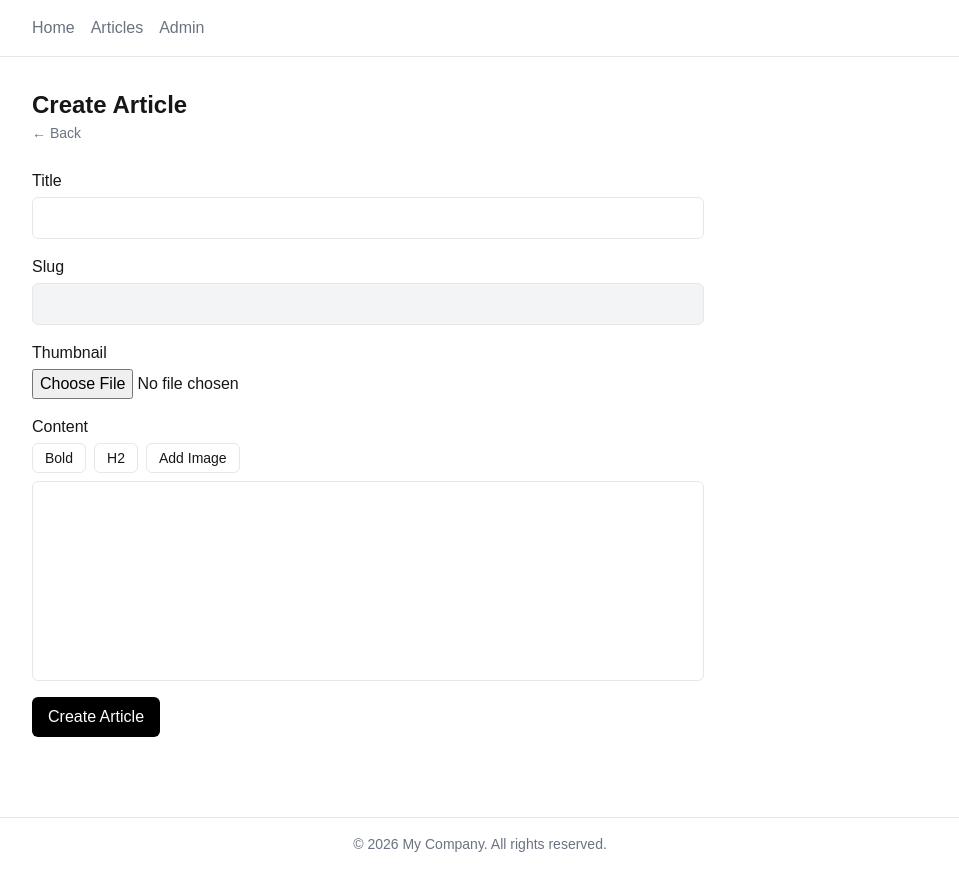
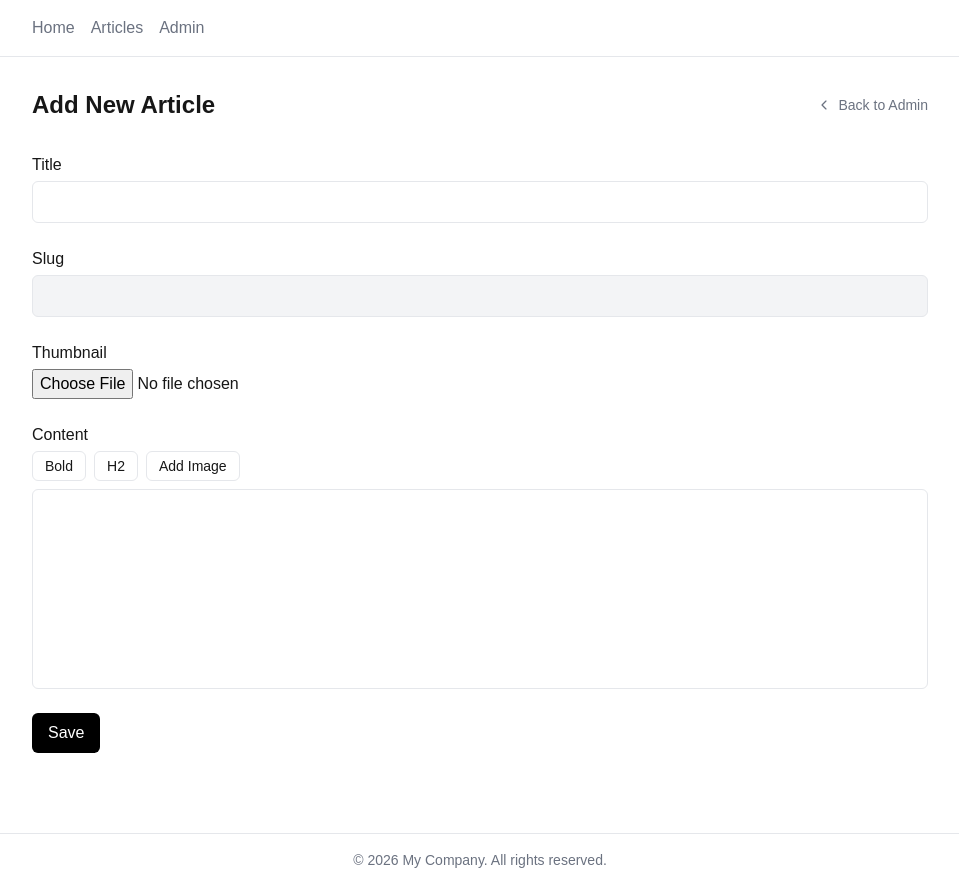
Before and after one commit to Rizkydba/simple-blog-app, a Next.js app: page /admin/articles/new in a window 1280 px wide. Shown: the whole page, without its empty margins (160-1119 px from the left). Built offline with nearby package versions, Linux system fonts and the light colour scheme.

Commit message:
style: update styling and add icons to button

```diff
--- a/package.json
+++ b/package.json
@@ -14,7 +14,8 @@
     "@tiptap/starter-kit": "^3.22.5",
     "next": "16.2.4",
     "react": "19.2.4",
-    "react-dom": "19.2.4"
+    "react-dom": "19.2.4",
+    "react-icons": "^5.6.0"
   },
   "devDependencies": {
     "@tailwindcss/postcss": "^4",
--- a/src/app/admin/articles/[id]/page.tsx
+++ b/src/app/admin/articles/[id]/page.tsx
@@ -4,6 +4,7 @@ import { useEffect, useState } from "react";
 import { useParams, useRouter } from "next/navigation";
 import ArticleForm from "@/components/articles/ArticleForm";
 import Link from "next/link";
+import { IoIosArrowBack } from "react-icons/io";
 
 import { Article } from "@/types/article";
 import {
@@ -61,12 +62,14 @@ export default function EditArticlePage() {
   }
 
   return (
-    <div className="max-w-2xl space-y-6 pt-8 pb-20">
-      <h1 className="text-2xl font-bold">Edit Article</h1>
-      <Link
-        href="/admin/articles" className="text-sm text-gray-500 hover:underline">
-        ← Back
-      </Link>
+    <div className="flex flex-col gap-8 pt-8 pb-20 px-4 md:px-8 lg:px-[0px]">
+      <div className="flex flex-row flex-nowrap justify-between">
+            <h1 className="text-2xl font-bold">Update Article</h1>
+            <Link
+                href="/admin/articles" className="inline-flex fler-row gap-2 items-center text-sm text-gray-500 hover:underline">
+                <IoIosArrowBack /> Back to Admin
+            </Link>
+        </div>
 
       <ArticleForm
         title={title}
@@ -80,7 +83,7 @@ export default function EditArticlePage() {
 
         onSubmit={handleSubmit}
 
-        submitLabel="Update Article"
+        submitLabel="Update"
       />
     </div>
   );
--- a/src/app/admin/articles/new/page.tsx
+++ b/src/app/admin/articles/new/page.tsx
@@ -6,6 +6,7 @@ import { createArticle } from "@/services/article.service";
 import { generateSlug } from "@/lib/utils";
 import ArticleForm from "@/components/articles/ArticleForm";
 import Link from "next/link";
+import { IoIosArrowBack } from "react-icons/io";
 
 export default function CreateArticlePage() {
   const router = useRouter();
@@ -33,12 +34,14 @@ export default function CreateArticlePage() {
   };
 
   return (
-    <div className="max-w-2xl space-y-6 pt-8 pb-20">
-      <h1 className="text-2xl font-bold">Create Article</h1>
-      <Link
-        href="/admin/articles" className="text-sm text-gray-500 hover:underline">
-        ← Back
-      </Link>
+    <div className="flex flex-col gap-8 pt-8 pb-20 px-4 md:px-8 lg:px-[0px]">
+        <div className="flex flex-row flex-nowrap justify-between">
+            <h1 className="text-2xl font-bold">Add New Article</h1>
+            <Link
+                href="/admin/articles" className="inline-flex fler-row gap-2 items-center text-sm text-gray-500 hover:underline">
+                <IoIosArrowBack /> Back to Admin
+            </Link>
+        </div>
 
       <ArticleForm
             title={title}
@@ -52,7 +55,7 @@ export default function CreateArticlePage() {
 
             onSubmit={handleSubmit}
 
-            submitLabel="Create Article"
+            submitLabel="Save"
         />
     </div>
   );
--- a/src/app/admin/articles/page.tsx
+++ b/src/app/admin/articles/page.tsx
@@ -4,6 +4,8 @@ import { useEffect, useState } from "react";
 import { getArticles, deleteArticle } from "@/services/article.service";
 import { Article } from "@/types/article";
 import Link from "next/link";
+import { BsTrash3 } from "react-icons/bs";
+import { FaCirclePlus } from "react-icons/fa6";
 
 export default function AdminArticlesPage() {
   const [articles, setArticles] = useState<Article[]>([]);
@@ -64,9 +66,9 @@ export default function AdminArticlesPage() {
 
         <Link
           href="/admin/articles/new"
-          className="bg-black text-white px-4 py-2 rounded-md text-sm hover:opacity-90 transition"
+          className="flex flex-row gap-2 items-center bg-black text-white px-4 py-2 rounded-md text-sm hover:opacity-90 transition"
         >
-          Add New
+          Add New <FaCirclePlus />
         </Link>
       </div>
 
@@ -147,8 +149,9 @@ export default function AdminArticlesPage() {
                     <button
                       onClick={() => handleDelete(article.id)}
                       className="text-red-500"
+                      title="Delete Articles"
                     >
-                      Delete
+                      <BsTrash3 />
                     </button>
                   </td>
                 </tr>
--- a/src/components/articles/ArticleForm.tsx
+++ b/src/components/articles/ArticleForm.tsx
@@ -34,7 +34,7 @@ export default function ArticleForm({
   submitLabel,
 }: ArticleFormProps) {
   return (
-    <form onSubmit={onSubmit} className="space-y-4">
+    <form onSubmit={onSubmit} className="space-y-6">
       {/* TITLE */}
       <div>
         <label className="block mb-1">Title</label>
```
Also changed, not shown: 1 other file (tests, documents, lock files or other folders).
